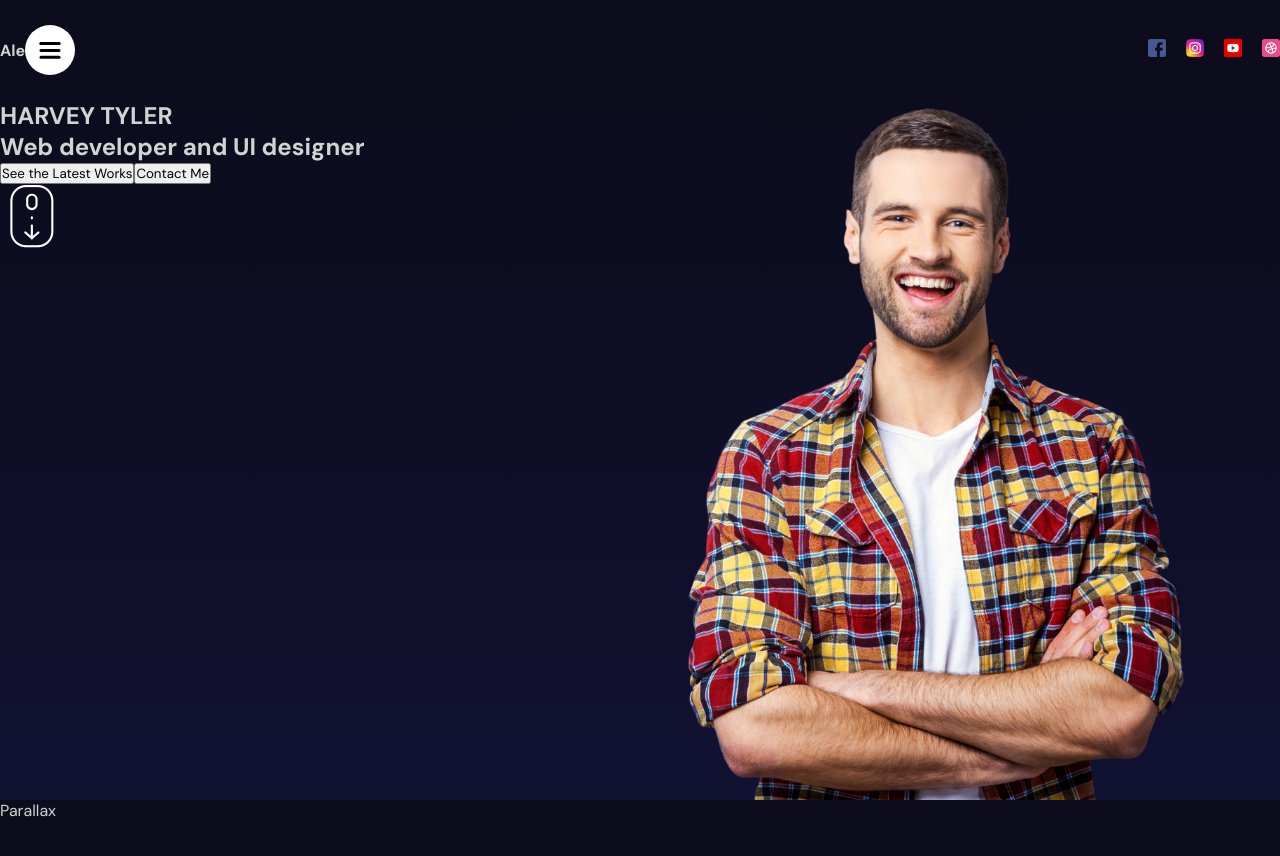
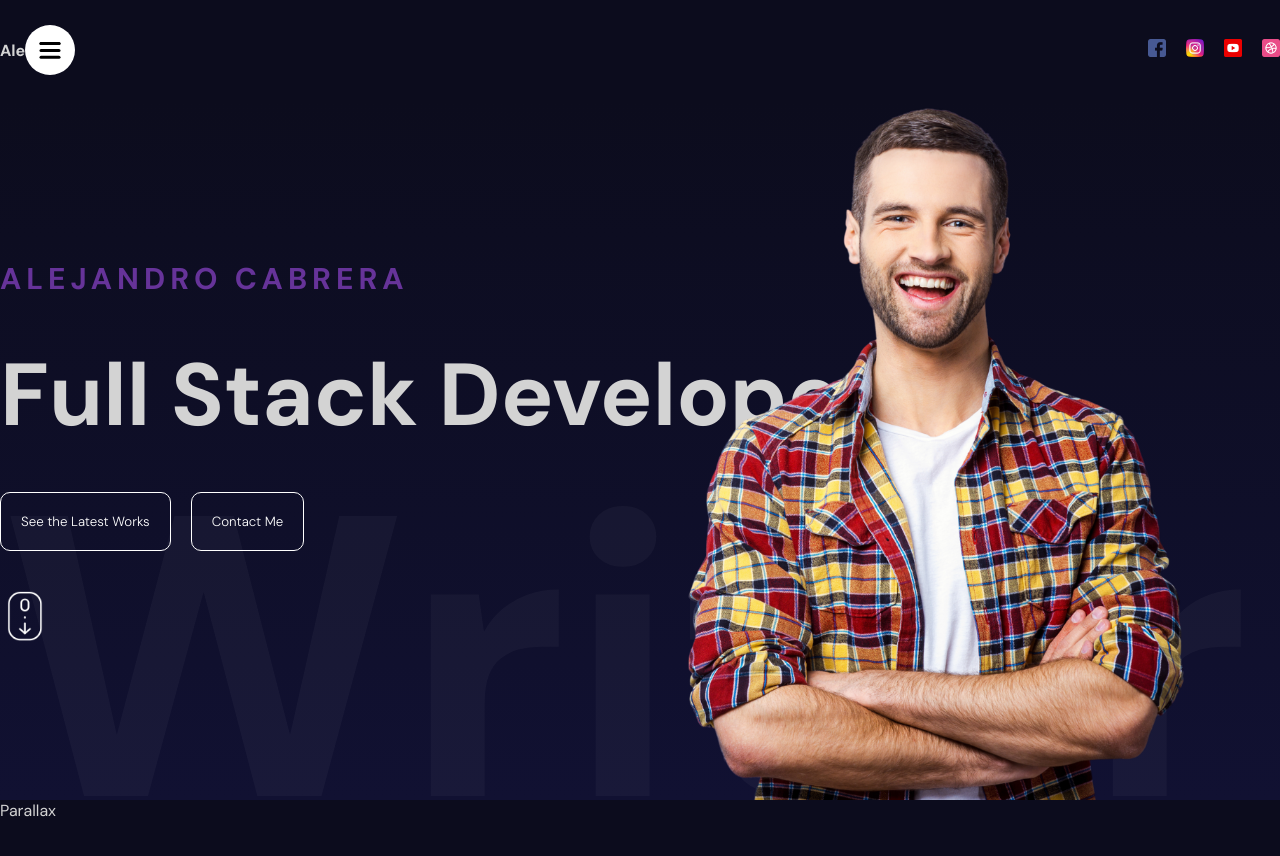
Before and after one commit to Alek30k/animated-portfolio, a React (Vite) app: page / in a window 1280 px wide. Shown: the top 856 px of the page. Built offline with nearby package versions, Linux system fonts and the light colour scheme.

Commit message:
last commit

```diff
--- a/src/components/hero/Hero.jsx
+++ b/src/components/hero/Hero.jsx
@@ -3,14 +3,19 @@ import "./hero.scss";
 const Hero = () => {
   return (
     <div className="hero">
-      <div className="textContainer">
-        <h2>HARVEY TYLER</h2>
-        <h1> Web developer and UI designer</h1>
-        <div className="buttons">
-          <button>See the Latest Works</button>
-          <button>Contact Me</button>
+      <div className="wrapper">
+        <div className="textContainer">
+          <h2>ALEJANDRO CABRERA</h2>
+          <h1>Full Stack Developer</h1>
+          <div className="buttons">
+            <button>See the Latest Works</button>
+            <button>Contact Me</button>
+          </div>
+          <img src="/scroll.png" alt="" />
         </div>
-        <img src="/scroll.png" alt="" />
+      </div>
+      <div className="slidingTextContainer">
+        Writer Content Creator Influencer
       </div>
       <div className="imageContainer">
         <img src="/hero.png" alt="" />
--- a/src/components/hero/hero.scss
+++ b/src/components/hero/hero.scss
@@ -12,7 +12,7 @@
     margin: auto;
 
     .textContainer {
-      width: 50%;
+      width: 100%;
       height: 100%;
       display: flex;
       flex-direction: column;
@@ -30,7 +30,7 @@
       h2 {
         font-size: 30px;
         color: rebeccapurple;
-        letter-spacing: 10px;
+        letter-spacing: 5px;
       }
 
       h1 {
```
